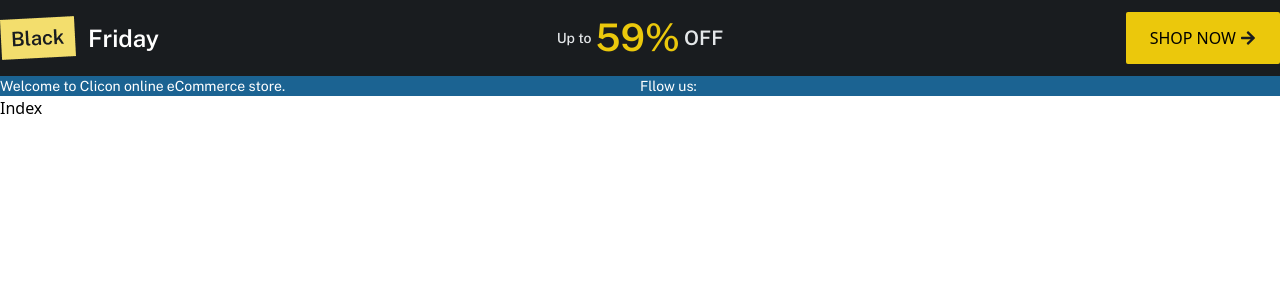
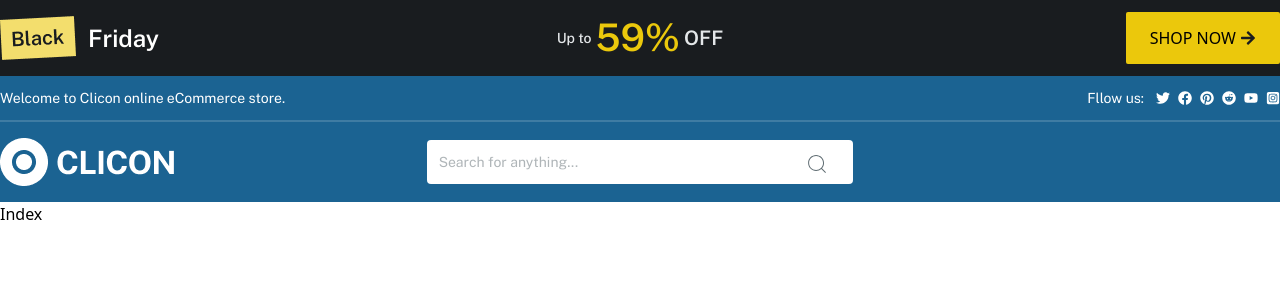
Before and after one commit to Subroto112001/Clicon-Ecommerce, a React (Vite) app in the folder Font-end/: page / in a window 1280 px wide. Shown: the top 300 px of the page. Built offline with nearby package versions, Linux system fonts and the light colour scheme.

Commit message:
downNavbar

```diff
--- a/Font-end/src/Component/CoomonComponent/CoomonEliment/Button/Button.tsx
+++ b/Font-end/src/Component/CoomonComponent/CoomonEliment/Button.tsx
@@ -1,5 +1,7 @@
 import React from 'react'
-import { icons } from '../../../../Helpers/IconProvider';
+
+import { icons } from '../../../Helpers/IconProvider';
+
 
  export const Button = ({ content }: { content: React.ReactNode }) => {
   return (
--- /dev/null
+++ b/Font-end/src/Component/CoomonComponent/CoomonEliment/Search.tsx
@@ -0,0 +1,13 @@
+import React from 'react'
+
+
+
+type propType = {
+    children: React.ReactNode;
+    className?: string
+};
+const Search: React.FC<propType> = ({ children, className }) => {
+  return <div className={className}>{children}</div>;
+};
+
+export default Search
--- /dev/null
+++ b/Font-end/src/Component/CoomonComponent/PageCommonComponent/DownNavbar/index.tsx
@@ -0,0 +1,45 @@
+import Containere from "../../Container/Containere";
+import { assets } from "../../../../Helpers/ImageProvider";
+import Search from "../../CoomonEliment/Search";
+import { icons } from "../../../../Helpers/IconProvider";
+import type React from "react";
+import { useState } from "react";
+const DownNavbar = () => {
+
+const [typeChange, setTypeChange] = useState<Boolean>(false);
+
+    const handlechangeInput = (event: React.ChangeEvent<HTMLInputElement>): void => {
+        setTypeChange(true)
+        console.log(event.target.value);
+
+    }
+    return (
+      <div className="bg-secondary-700 py-4! border-t-2 border-t-[#3F7CA3]">
+        <Containere>
+          <div className="grid grid-cols-3 items-center ">
+            <div>
+              <picture>
+                <img src={assets.Logo} alt={assets.Logo} />
+              </picture>
+            </div>
+            <div>
+              <Search className="relative">
+                <input
+                  type={typeChange ? "text" : "search"}
+                  name="search"
+                  onChange={handlechangeInput}
+                  placeholder="Search for anything..."
+                  className="bg-gray-00 body-small-400 w-full rounded text-gray-600 outline-none p-3! "
+                />
+                <span className="absolute top-[28%] text-gray-600 right-6 text-2xl">
+                  {icons.search}
+                </span>
+              </Search>
+            </div>
+          </div>
+        </Containere>
+      </div>
+    );
+};
+
+export default DownNavbar;
--- a/Font-end/src/Component/CoomonComponent/PageCommonComponent/Header/Index.tsx
+++ b/Font-end/src/Component/CoomonComponent/PageCommonComponent/Header/Index.tsx
@@ -1,6 +1,6 @@
 import Containere from "../../Container/Containere";
 import { assets } from "../../../../Helpers/ImageProvider";
-import { Button } from "../../CoomonEliment/Button/Button";
+import { Button } from "../../CoomonEliment/Button";
 
 export const Header = () => {
   return (
--- a/Font-end/src/Component/CoomonComponent/PageCommonComponent/Navbar/Index.tsx
+++ b/Font-end/src/Component/CoomonComponent/PageCommonComponent/Navbar/Index.tsx
@@ -1,19 +1,38 @@
 
 import Containere from '../../Container/Containere';
+import { icons } from '../../../../Helpers/IconProvider';
+import { useState } from 'react';
+const TopNavbar = () => {
 
-const Navbar = () => {
+  const [topnavIcon] = useState([
+    icons.twitter,
+    icons.facebook,
+    icons.pinterest,
+    icons.Reddit,
+    icons.youtube,
+    icons.instagram
+  ])
   return (
-    <div className="bg-secondary-700">
+    <div className="bg-secondary-700 py-3!">
       <Containere>
         <div className="grid grid-cols-2">
           <h3 className="body-small-400 text-gray-00 ">
             Welcome to Clicon online eCommerce store.
           </h3>
-          <div className="body-small-400 text-gray-00">Fllow us:</div>
+          <div className="grid justify-end items-center">
+            <div className="body-small-400 text-gray-00 grid  auto-cols-max grid-flow-col gap-x-3 items-center">
+              <h3>Fllow us:</h3>
+              <div className='grid grid-cols-6 gap-2'>
+                {topnavIcon?.map((iconitem, index) => (
+                  <span key={index} className='cursor-pointer hover:text-warning-400 transition-all hover:scale-110'>{iconitem}</span>
+                ))}
+              </div>
+            </div>
+          </div>
         </div>
       </Containere>
     </div>
   );
 }
 
-export default Navbar
+export default TopNavbar;
--- a/Font-end/src/Pages/Home.tsx
+++ b/Font-end/src/Pages/Home.tsx
@@ -1,13 +1,15 @@
 import React from "react";
 import { Header } from "../Component/CoomonComponent/PageCommonComponent/Header/Index";
 import Footer from "../Component/CoomonComponent/PageCommonComponent/Footer/Index";
-import Navbar from "../Component/CoomonComponent/PageCommonComponent/Navbar/Index";
+import TopNavbar from "../Component/CoomonComponent/PageCommonComponent/Navbar/Index";
+import DownNavbar from "../Component/CoomonComponent/PageCommonComponent/DownNavbar";
 
 const Home = () => {
   return (
     <>
       <Header />
-      <Navbar/>
+      <TopNavbar />
+      <DownNavbar/>
       <Footer />
     </>
   );
```
